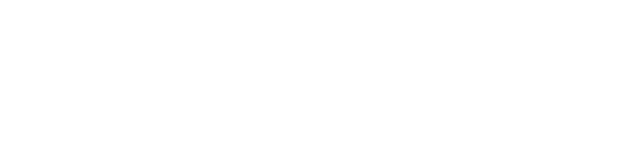
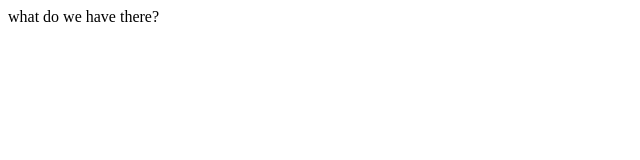
Before and after one commit to medromard/Portfolio, a plain HTML site: page index.html in a window 1280 px wide. Shown: the whole page, without its empty margins (0-640 px from the left). Drawn offline with Linux system fonts and the light colour scheme.

Commit message:
first commit

```diff
--- a/index.html
+++ b/index.html
@@ -6,6 +6,6 @@
     <title>Document</title>
 </head>
 <body>
-
+    what do we have there?
 </body>
 </html>
```
